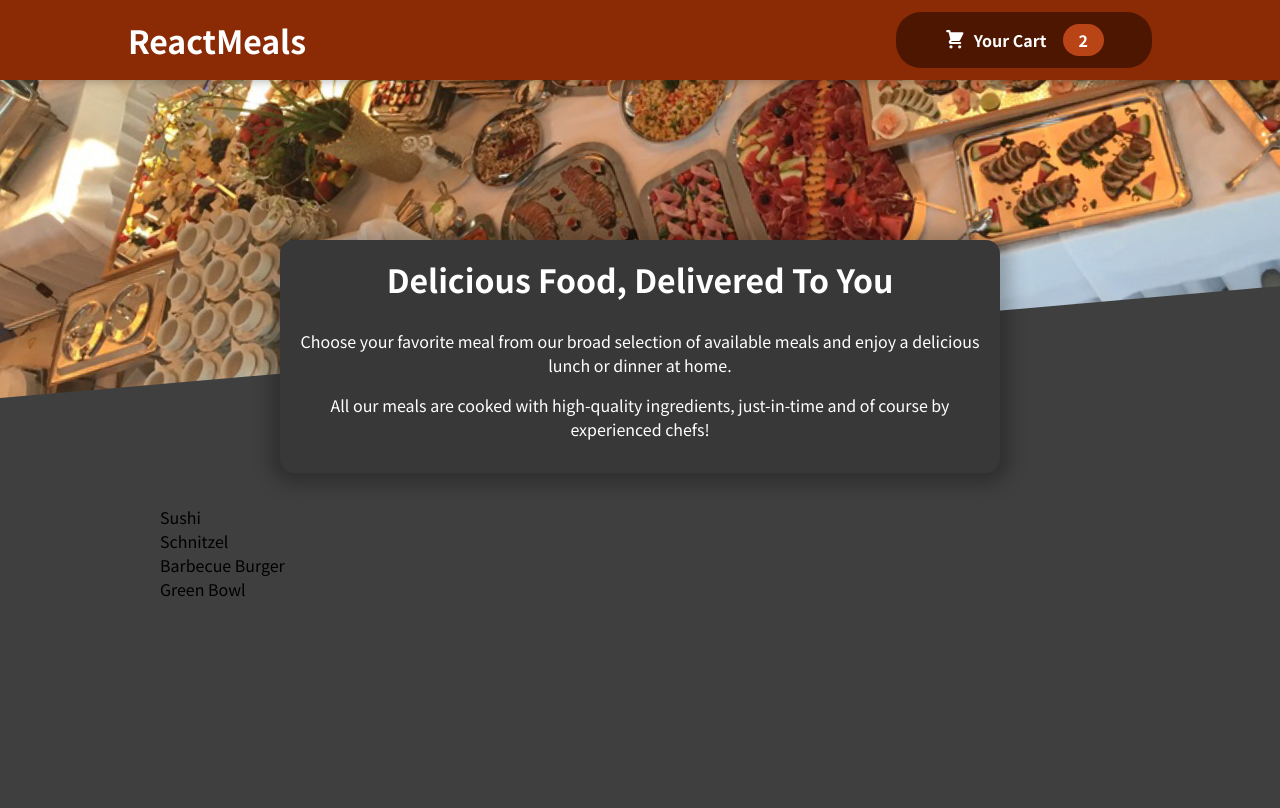
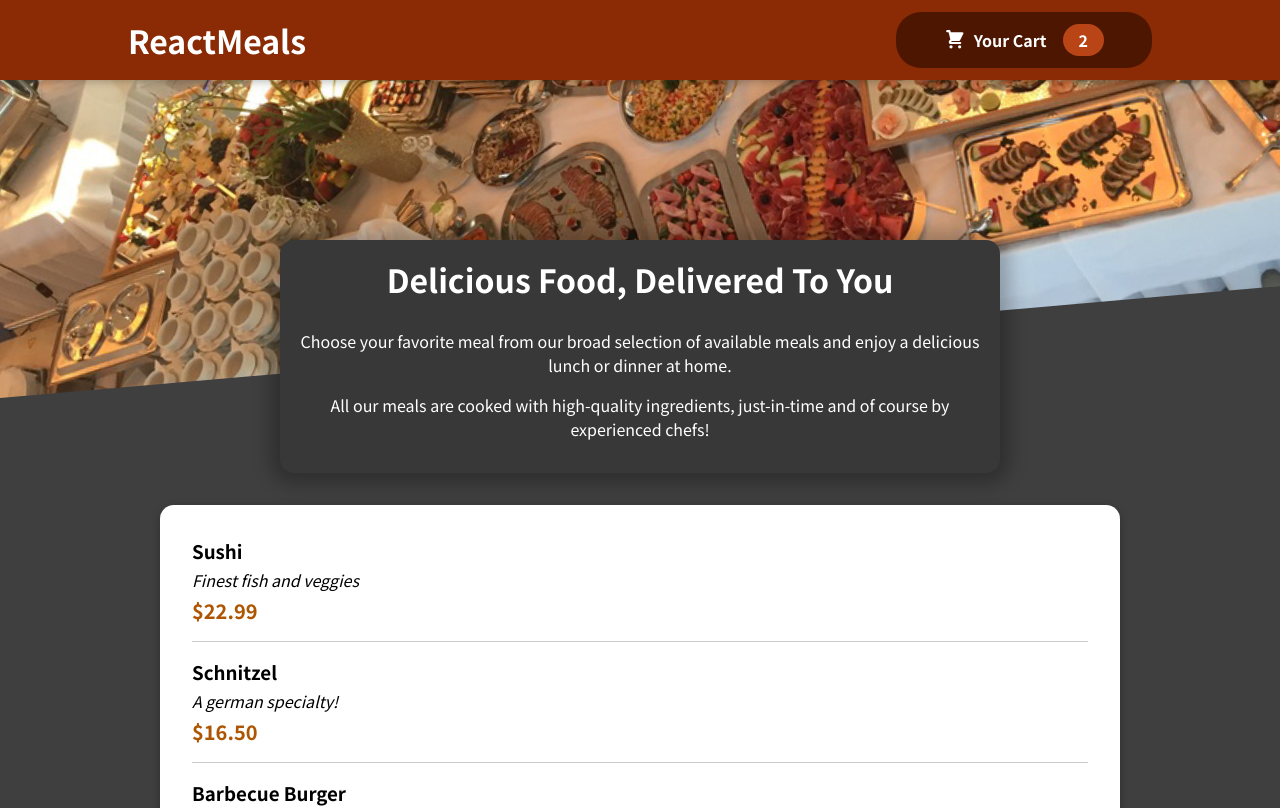
Before and after one commit to Ana-Vartasashvili/food-order-app, a React (Create React App) app: page / in a window 1280 px wide. Shown: the top 808 px of the page. Built offline with nearby package versions, Linux system fonts and the light colour scheme.

Commit message:
add individual items in the meals list

```diff
--- a/src/Components/Meals/AvailableMeals.js
+++ b/src/Components/Meals/AvailableMeals.js
@@ -1,4 +1,6 @@
+import Card from '../UI/Card'
 import classes from './AvailableMeals.module.css'
+import MealItem from './MealItem/MealItem'
 
 const DUMMY_MEALS = [
   {
@@ -28,11 +30,20 @@
 ]
 
 const AvailableMeals = () => {
-  const mealsList = DUMMY_MEALS.map((meal) => <li>{meal.name}</li>)
+  const mealsList = DUMMY_MEALS.map((meal) => (
+    <MealItem
+      key={meal.id}
+      name={meal.name}
+      description={meal.description}
+      price={meal.price}
+    />
+  ))
 
   return (
     <section className={classes.meals}>
-      <ul>{mealsList}</ul>
+      <Card>
+        <ul>{mealsList}</ul>
+      </Card>
     </section>
   )
 }
--- /dev/null
+++ b/src/Components/Meals/MealItem/MealItem.js
@@ -0,0 +1,18 @@
+import classes from './MealItem.module.css'
+
+const MealsItem = (props) => {
+  const price = `$${props.price.toFixed(2)}`
+
+  return (
+    <li className={classes.meal}>
+      <div>
+        <h3 className={classes.name}>{props.name}</h3>
+        <div className={classes.description}>{props.description}</div>
+        <div className={classes.price}>{price}</div>
+      </div>
+      <div></div>
+    </li>
+  )
+}
+
+export default MealsItem
--- /dev/null
+++ b/src/Components/Meals/MealItem/MealItem.module.css
@@ -0,0 +1,22 @@
+.meal {
+  display: flex;
+  justify-content: space-between;
+  margin: 1rem;
+  padding-bottom: 1rem;
+  border-bottom: 1px solid #ccc;
+}
+
+.meal h3 {
+  margin: 0 0 0.25rem 0;
+}
+
+.description {
+  font-style: italic;
+}
+
+.price {
+  margin-top: 0.25rem;
+  font-weight: bold;
+  color: #ad5502;
+  font-size: 1.25rem;
+}
```
Also changed, not shown: src/Components/Meals/MealItem/MealItemForm.js (added), 1 other file (tests, documents, lock files or other folders).
